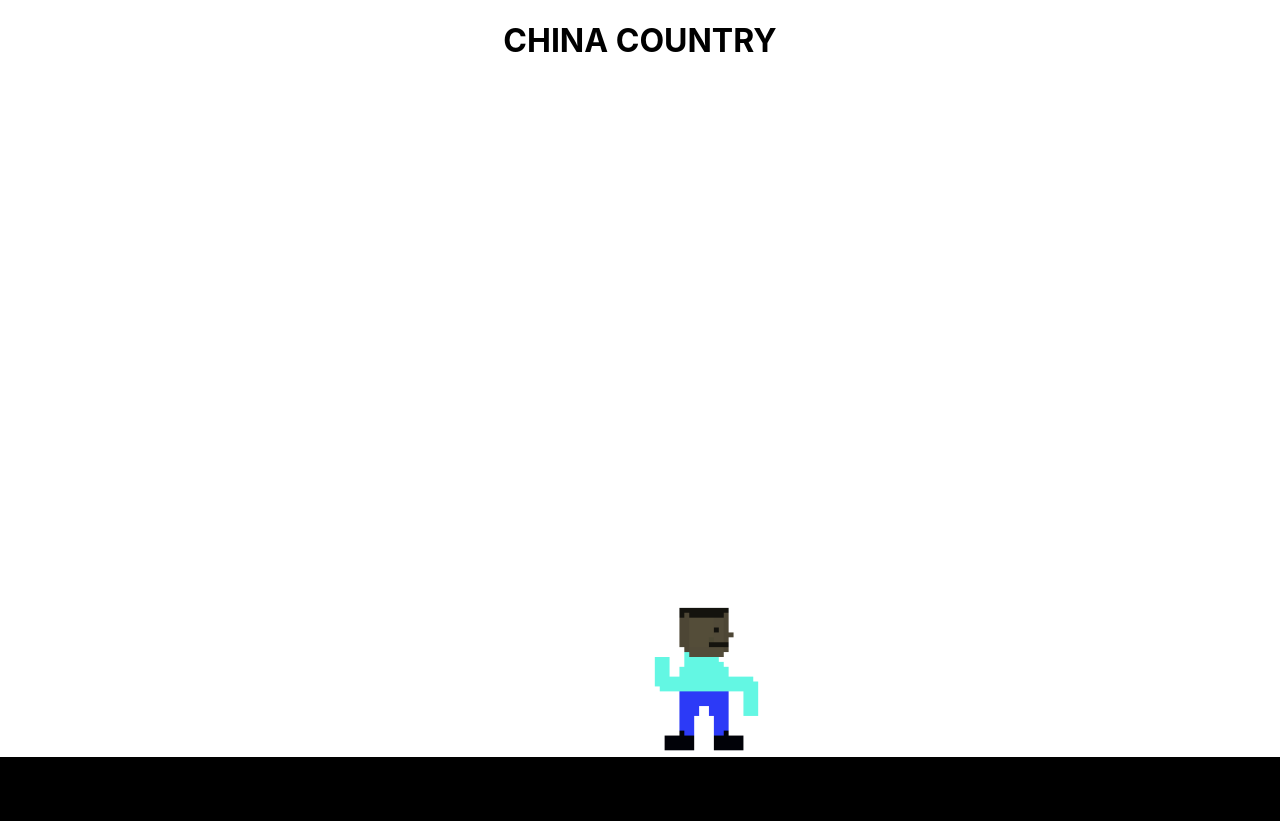
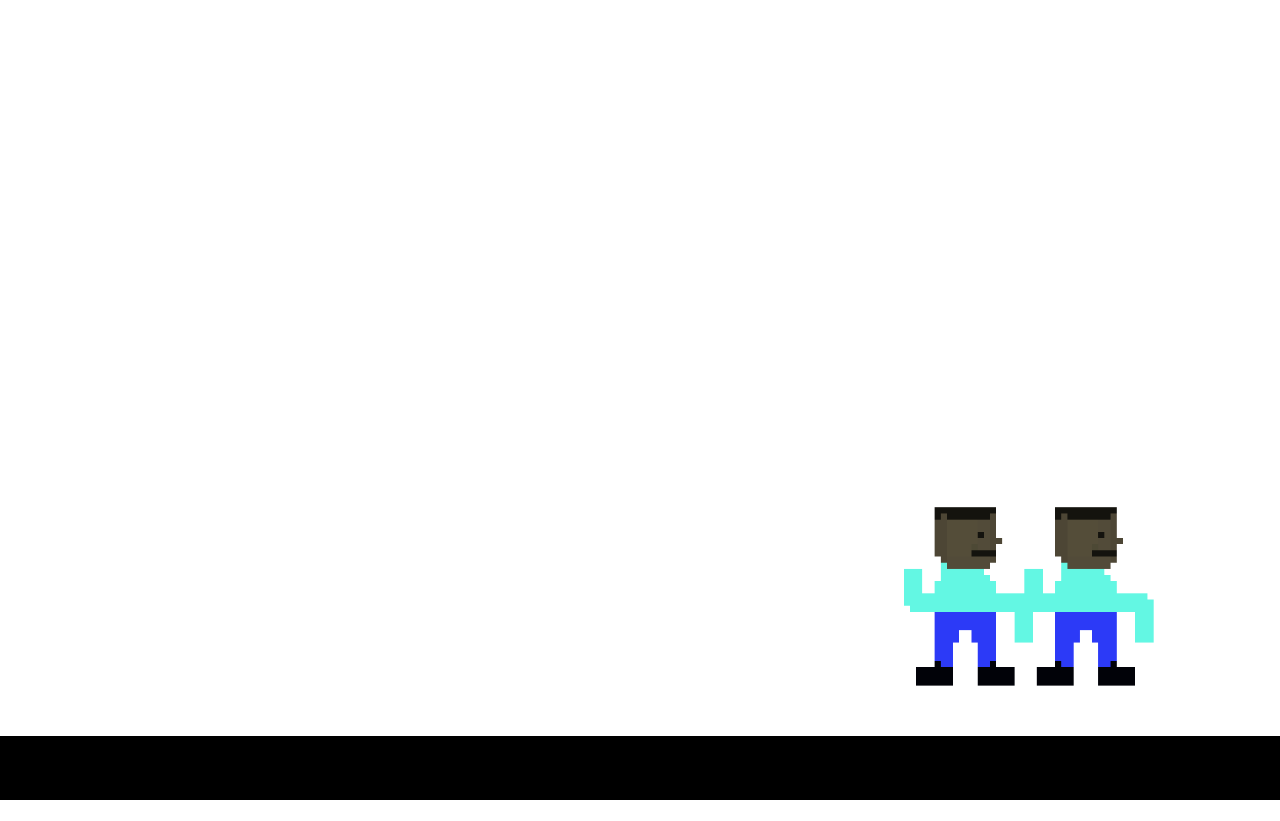
Before and after one commit to cobidev/2030, a React (Create React App) app: page /china in a window 1280 px wide. After the commit the page ends 800 px from the top, so only its background shows below. Built offline with nearby package versions, Linux system fonts and the light colour scheme.

Commit message:
add chinese level functionality basic, add gsap

```diff
--- a/package.json
+++ b/package.json
@@ -6,6 +6,7 @@
     "@testing-library/jest-dom": "^4.2.4",
     "@testing-library/react": "^9.3.2",
     "@testing-library/user-event": "^7.1.2",
+    "gsap": "^3.1.1",
     "node-sass": "^4.13.1",
     "react": "^16.12.0",
     "react-dom": "^16.12.0",
--- a/src/components/China/Character/Character.jsx
+++ b/src/components/China/Character/Character.jsx
@@ -1,15 +1,15 @@
 import React from 'react';
-import chineseCharacterImg from '../../../assets/chinese-character.png';
 
 import characterStyles from './character.module.scss';
 
-const Character = () => {
+const Character = ({ image, speed, onClick }) => {
   return (
     <>
       <img
-        className={characterStyles.chineseCharacter}
-        src={chineseCharacterImg}
-        alt='Chinese Character'
+        onClick={onClick}
+        className={`${characterStyles.chineseCharacter} chinese-character speed-${speed}`}
+        src={image}
+        alt="Chinese Character"
       />
     </>
   );
--- a/src/components/China/Character/character.module.scss
+++ b/src/components/China/Character/character.module.scss
@@ -1,5 +1,6 @@
 .chineseCharacter {
-  width: 8rem;
+  width: 10rem;
   position: absolute;
-  bottom: 3.5rem;
+  bottom: 0;
+  padding: 2rem;
 }
--- a/src/levels/China/China.jsx
+++ b/src/levels/China/China.jsx
@@ -1,15 +1,36 @@
 import React from 'react';
+import { TweenMax, Linear } from 'gsap';
 import ChineseCharacter from '../../components/China/Character/Character';
+import { charactersData } from './data';
 
 import chinaStyles from './china.module.scss';
 
 const ChinaLevel = () => {
+  React.useEffect(() => {
+    setCharacterMoving();
+  }, []);
+
+  const setCharacterMoving = () => {
+    charactersData.forEach(({ id, speed }) => {
+      TweenMax.to(`.chinese-character.speed-${id}`, speed, {
+        ease: Linear.easeNone,
+        x: `+=${window.innerWidth}`,
+        repeat: -1,
+      });
+    });
+  };
+
+  const handleClickCharacter = () => {
+    alert('You clicked a Chinese 👲🏻');
+  };
+
   return (
     <div className={chinaStyles.china}>
-      <h1>CHINA COUNTRY</h1>
-
-      <ChineseCharacter />
-
+      <main className={chinaStyles.main}>
+        {charactersData.map(({ id, url }) => (
+          <ChineseCharacter onClick={handleClickCharacter} key={id} speed={id} image={url} />
+        ))}
+      </main>
       <footer className={chinaStyles.footer}></footer>
     </div>
   );
--- a/src/levels/China/china.module.scss
+++ b/src/levels/China/china.module.scss
@@ -1,13 +1,24 @@
 .china {
   min-height: 100vh;
   width: 100%;
-  position: relative;
+  display: flex;
+  min-height: 100vh;
+  flex-direction: column;
+  overflow: hidden;
+
+  .main {
+    flex: 1;
+    position: relative;
+  }
+
+  .characterWrapper {
+    position: relative;
+    left: -50px;
+  }
 
   .footer {
     width: 100%;
     height: 4rem;
     background: black;
-    position: absolute;
-    bottom: 0;
   }
 }
--- /dev/null
+++ b/src/levels/China/data.js
@@ -0,0 +1,22 @@
+export const charactersData = [
+  {
+    url: `assets/chinese-character.png`,
+    speed: 1.5,
+    id: 1,
+  },
+  {
+    url: `assets/chinese-character.png`,
+    speed: 1.8,
+    id: 2,
+  },
+  {
+    url: `assets/chinese-character.png`,
+    speed: 2,
+    id: 3,
+  },
+  {
+    url: `assets/chinese-character.png`,
+    speed: 2.3,
+    id: 4,
+  },
+];
```
Also changed, not shown: public/assets/chinese-character.png (renamed from src/assets/chinese-character.png), 1 other file (tests, documents, lock files or other folders).
